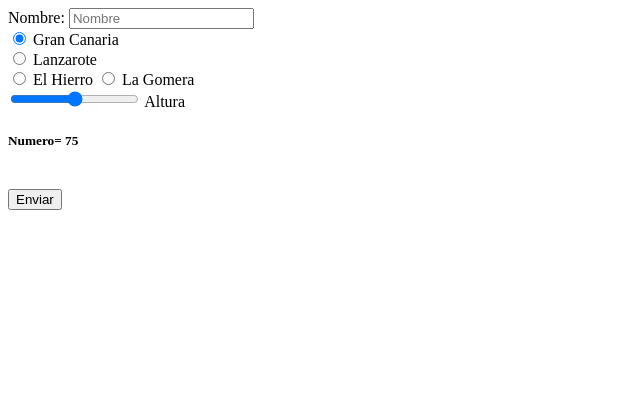
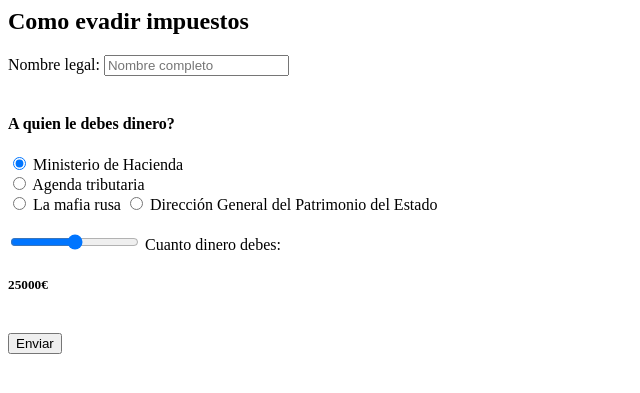
Before and after one commit to gbp12/NicoGonzaPhP, a PHP site: page /views/formularioNico.php in a window 1280 px wide. Shown: the top 393 px of the page, without its empty margins (0-640 px from the left). Run offline with PHP 8.4, Linux system fonts and the light colour scheme.

Commit message:
ahora el formulario tiene una tematica coherente

```diff
--- a/views/formularioNico.php
+++ b/views/formularioNico.php
@@ -1,27 +1,33 @@
 <form method="post" action="../controllers/recibe_datos.php">
-    <input type="text" name="formOwner" value="nicolas" hidden>
-    <label for="nombre">Nombre:</label>
-    <input type="text" name="nombre" id="nombre" placeholder="Nombre">
+    <h2>Como evadir impuestos</h2>
+    <div>
+        <input type="text" name="formOwner" value="nicolas" hidden>
+        <label for="nombre">Nombre legal:</label>
+        <input type="text" name="nombre" id="nombre" placeholder="Nombre completo">
+    </div>
     </br>
-    <input type="radio" id="gc" name="isla" value="Gran Canaria" checked>
-    <label for="gc">Gran Canaria</label><br>
-    <input type="radio" id="lz" name="isla" value="Lanzarote">
-    <label for="lz">Lanzarote</label><br>
-    <input type="radio" id="hr" name="isla" value="El Hierro">
-    <label for="hr">El Hierro</label>
-    <input type="radio" id="lg" name="isla" value="La Gomera">
-    <label for="lg">La Gomera</label>
+    <div>
+        <h4>A quien le debes dinero?</h4>
+        <input type="radio" id="mh" name="agencia" value="El Ministerio de Hacienda" checked>
+        <label for="mh">Ministerio de Hacienda</label><br>
+        <input type="radio" id="at" name="agencia" value="La Agenda tributaria">
+        <label for="at">Agenda tributaria</label><br>
+        <input type="radio" id="mr" name="agencia" value="La mafia rusa">
+        <label for="mr">La mafia rusa</label>
+        <input type="radio" id="dg" name="agencia" value="La Dirección General del Patrimonio del Estado">
+        <label for="dg">Dirección General del Patrimonio del Estado</label>
+    </div>
     </br>
-    <input type="range" id="altura" name="altura" min="0" max="150" />
-    <label for="altura">Altura</label>
-    <h5>Numero= <output id="value"></output> </h5>
+    <input type="range" id="dinero" name="dinero" min="0" max="50000" />
+    <label for="dinero">Cuanto dinero debes: </label>
+    <h5> <output id="value"> </output>€ </h5>
     </br>
     <input type="submit" value="Enviar">
 
 </form>
 <script>
     const value = document.querySelector("#value");
-    const input = document.querySelector("#altura");
+    const input = document.querySelector("#dinero");
     value.textContent = input.value;
     input.addEventListener("input", (event) => {
         value.textContent = event.target.value;
```
Also changed, not shown: controllers/recibe_datos.php (+4 -5 lines).
